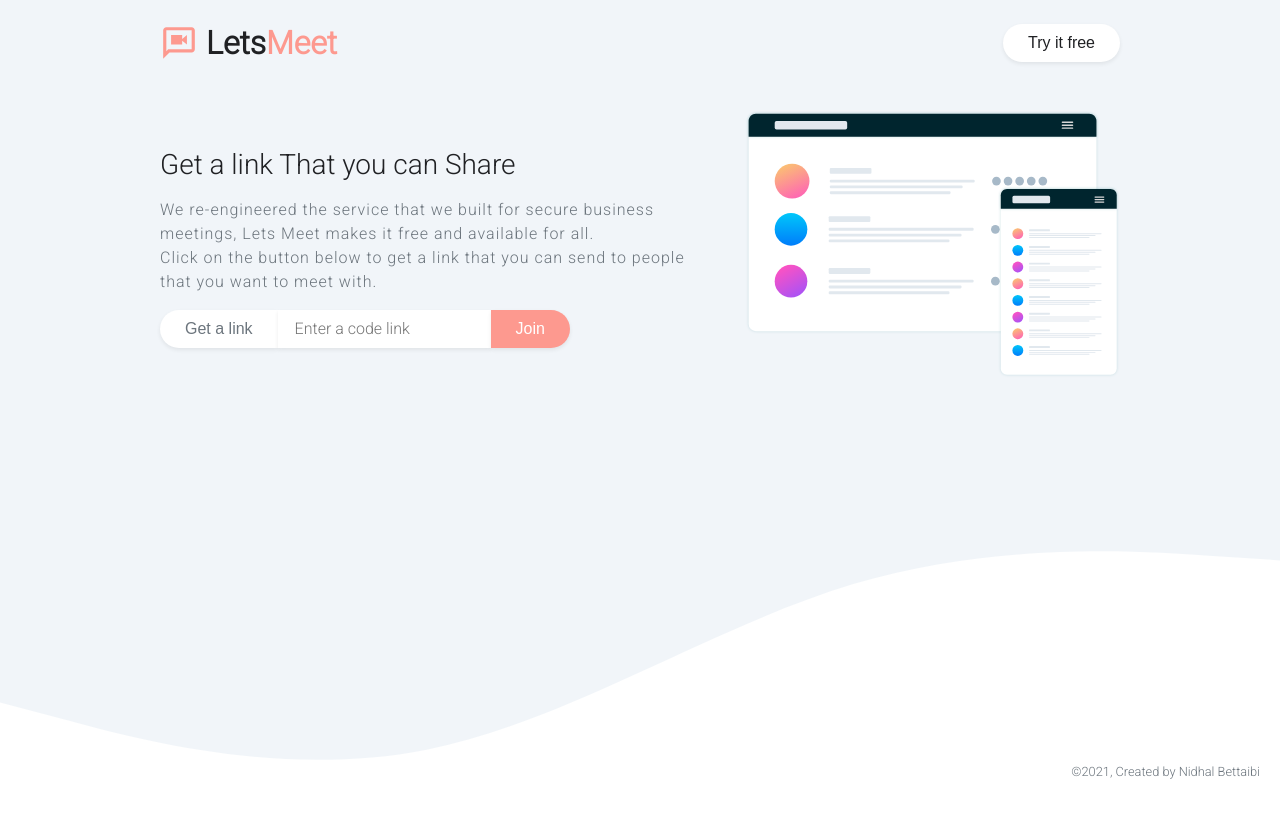
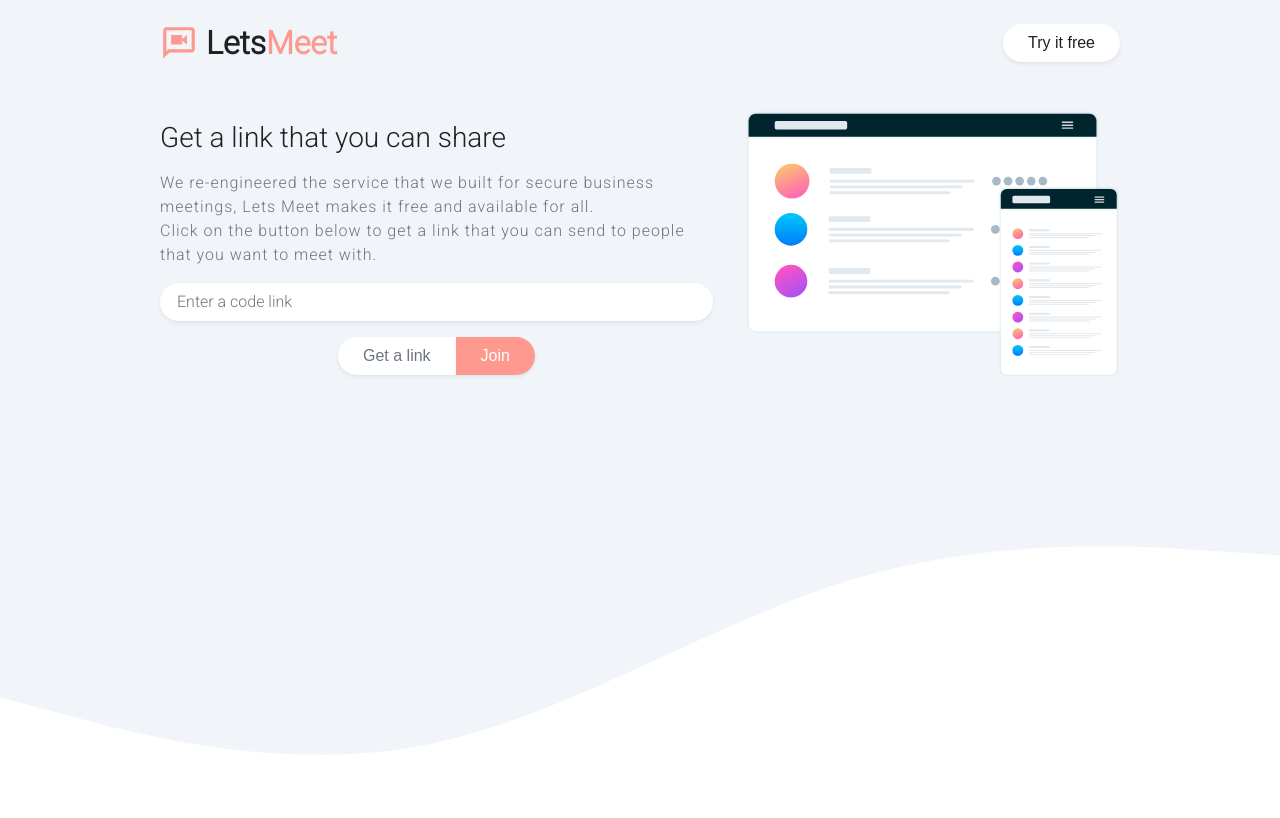
Before and after one commit to bettaibi/letsMeet, a React (Create React App) app in the folder client/lets-meet/: page / in a window 1280 px wide. Built offline with nearby package versions, Linux system fonts and the light colour scheme.

Commit message:
added by nidhal

```diff
--- a/client/lets-meet/src/components/styles/Box.styled.ts
+++ b/client/lets-meet/src/components/styles/Box.styled.ts
@@ -44,6 +44,7 @@ interface BoxProps{
     bottom?: string;
     left?: string;
     right?: string;
+    zIndex?: number;
 }
 const baseValue = 8;
 
@@ -94,4 +95,24 @@ export const Box = styled.div<BoxProps>`
     ${({bottom})=> bottom && 'bottom: '+bottom+';'}
     ${({left})=> left && 'left: '+left+';'}
     ${({right})=> right && 'right: '+right+';'}
+    ${({zIndex})=> zIndex && 'z-index: '+zIndex+';'}
+
+
+    /* Media */
+    @media (max-width: 768px) {
+        .flex-sm-column {
+            display: flex;
+            flex-direction: column;
+            gap:1rem;
+        }
+        .flex-sm-row {
+            flex-direction: row;
+        }
+        .d-sm-none{
+            display: none;
+        }
+        .py-2{
+            padding: 1rem 0;
+        }
+    }
 `;
--- a/client/lets-meet/src/components/styles/GlobalStyle.ts
+++ b/client/lets-meet/src/components/styles/GlobalStyle.ts
@@ -55,20 +55,4 @@ export const GlobalStyle = createGlobalStyle`
         margin: 0 !important;
     }
 
-    @media (max-width: 768px) {
-        .flex-sm-column {
-            flex-direction: column;
-            gap:1rem;
-        }
-        .flex-sm-column-reverse {
-            flex-direction: column-reverse;
-        }
-        .flex-sm-row {
-            flex-direction: row;
-        }
-        .d-sm-none{
-            display: none;
-        }
-    }
-
 `;
--- a/client/lets-meet/src/components/styles/Input.styled.ts
+++ b/client/lets-meet/src/components/styles/Input.styled.ts
@@ -11,4 +11,5 @@ export const BasicInput = styled.input`
     font-size: 1rem;
     line-height: 1.5;
     box-shadow: 0 .125rem .25rem rgba(0,0,0,.075);
+    border-radius: 20px;
 `;
--- a/client/lets-meet/src/pages/Home/index.tsx
+++ b/client/lets-meet/src/pages/Home/index.tsx
@@ -1,22 +1,16 @@
 import React from "react";
-import Header from "../../components/Header";
 import { Box, Container, Typography, Button, BasicInput } from "../../components/styles";
 import { SubButtonLeft, SubButtonRight } from "../../components/styles/Button.styled";
-import useModal from "../../hooks/useModal";
 
 const Home = () => {
-    const { ModalComponent, handleOpen, handleClose } = useModal();
 
     return (
 
-        <main style={{ position: 'relative' }}>
-            <ModalComponent>
-                <p>this is a modal text</p>
-                <button onClick={handleClose}>close</button>
-            </ModalComponent>
-            <Box background="accent" style={{ minHeight: '100vh' }}>
+        <main>
+
+            <Box background="accent" style={{ minHeight: '100vh', height: '100%' }}>
                 <Container>
-                    <Box className="flex-sm-column" py={3} display="flex" direction="row" alignItems="center" justifyContent="space-between">
+                    <Box zIndex={10} className="flex-sm-column py-1" py={3} display="flex" direction="row" alignItems="center" justifyContent="space-between">
                         <Box display="flex" gap="0.5rem" direction="row" alignItems="center" justifyContent="space-between">
                             <img src="./images/logo48.svg" alt="logo" />
                             <Typography className="m-0" as="h2" color="primary">
@@ -24,29 +18,32 @@ const Home = () => {
                             </Typography>
                         </Box>
 
-                        <Button color="primary" background="#fff" onClick={handleOpen}>
+                        <Button color="primary" background="#fff">
                             Try it free
                         </Button>
                     </Box>
 
-                    <Box className="flex-sm-column-reverse" display="flex" direction="row" alignItems="center" justifyContent="space-between" gap="2rem">
+                    <Box zIndex={10} className="flex-sm-column" display="flex" direction="row" alignItems="center" justifyContent="space-between" gap="2rem">
                         <Box flex={1}>
                             <Typography as="h3" color="primary">
-                                Get a link That you can Share
+                                Get a link that you can share
                             </Typography>
                             <Typography as="p" color="muted">
                                 We re-engineered the service that we built for secure business meetings, Lets Meet makes it free and available for all. <br />
                                 Click on the button below to get a link that you can send to people that you want to meet with.
                             </Typography>
 
-                            <Box display="flex" direction="row" mt={2}>
+                            <Box display="flex" direction="column" mt={2} gap="1rem" justifyContent="center" alignItems="center">
+                                <BasicInput type="text" placeholder="Enter a code link" style={{width:'100%'}} />
+                                <Box display="flex" direction="row" justifyContent="center" alignItems="center">
                                     <SubButtonLeft color="muted" background="#fff">
                                         Get a link
                                     </SubButtonLeft>
-                                <BasicInput type="text" placeholder="Enter a code link" />
                                     <SubButtonRight color="#fff" background="secondary">
                                         Join
                                     </SubButtonRight>
+                                </Box>
+
                             </Box>
                         </Box>
                         <Box width="375px" mt={3} className="d-sm-none">
@@ -56,16 +53,18 @@ const Home = () => {
 
                 </Container>
 
-            </Box>
-            <Box position="absolute" bottom="-20px" width="100%">
+                <Box position="absolute" bottom="-15px" width="100%" zIndex={1} className="d-sm-none">
                     <img src="./images/wave.svg" alt="waves" width="100%" />
                 </Box>
 
-            <Box position="absolute" right="20px" bottom="20px" >
+                <Box position="absolute" right="20px" bottom="16px" >
                     <Typography as="small" color="muted">
                         &copy;2021, Created by Nidhal Bettaibi
                     </Typography>
                 </Box>
+
+            </Box>
+
         </main>
 
     )
```
Lines whose indentation alone changed are shown as unchanged.
